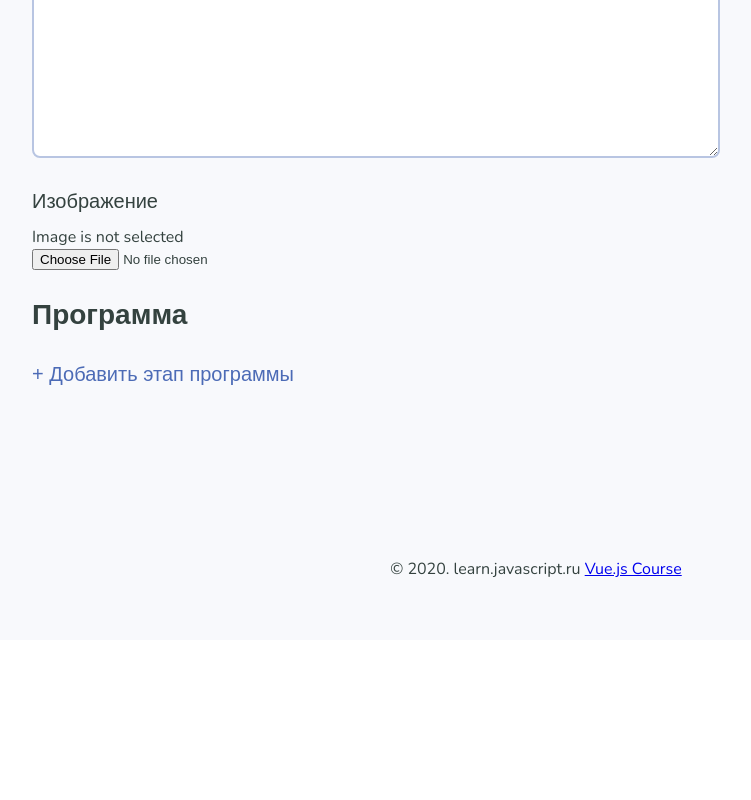
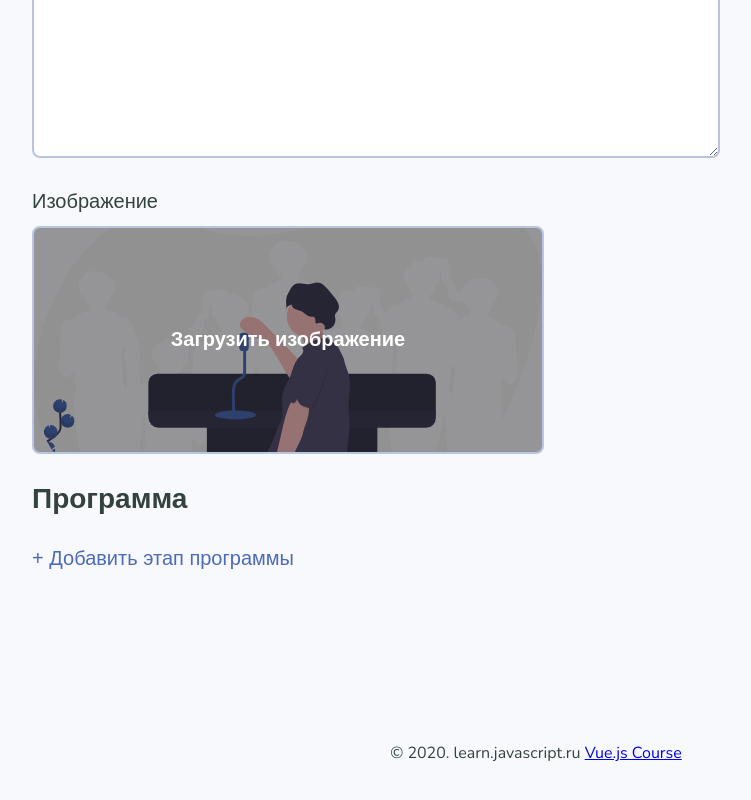
Before and after one commit to aSosunoff/Meetup, a Vue app: page /create in a window 1280 px wide. Shown: the part 734-1534 px from the top of the page, without its empty margins (104-855 px from the left). Before the commit the page ends 1374 px from the top, so only its background shows below. Built offline with nearby package versions, Linux system fonts and the light colour scheme.

Commit message:
added image uploader component

```diff
--- a/src/components/ImageUploader.vue
+++ b/src/components/ImageUploader.vue
@@ -1,30 +1,142 @@
 <template>
-	<div @click.stop="fileSelected">
-		<p v-if="value">Selected ImageId = {{ value }}</p>
-		<p v-else>Image is not selected</p>
-		<input type="file" @click.prevent />
+	<div class="image-uploader">
+		<label
+			class="image-uploader__preview"
+			:class="{
+				'image-uploader__preview-loading': statusCurent === 'expect'
+			}"
+			:style="{ '--bg-image': image }"
+			@click="openModalNative"
+		>
+			<span>{{ title }}</span>
+			<input
+				type="file"
+				accept="image/*"
+				class="form-control-file"
+				@change="change"
+				ref="fileControl"
+				:disabled="statusCurent === 'expect'"
+			/>
+		</label>
 	</div>
 </template>
 
 <script>
+/* eslint-disable max-len */
+import { ImageService } from '@/utils/helpful';
+
+const status = {
+	load: 'Загрузить изображение',
+	expect: 'Загрузка...',
+	success: 'Удалить изображение'
+};
+
 export default {
 	name: 'ImageUploader',
 
+	data() {
+		return {
+			statusCurent: 'load'
+		};
+	},
+
 	props: {
-		value: Number
+		imageId: {
+			type: Number,
+			default: null
+		}
 	},
 
 	model: {
-		prop: 'value',
+		prop: 'imageId',
 		event: 'change'
 	},
 
 	methods: {
-		fileSelected() {
-			this.$emit('change', Math.round(Math.random() * 10) || null);
+		clear() {
+			if (this.$refs.fileControl.value) {
+				try {
+					this.$refs.fileControl.value = '';
+					// for IE11, latest Chrome/Firefox/Opera...
+				} catch (err) {
+					//
+				}
+				if (this.$refs.fileControl.value) {
+					// for IE5 ~ IE10
+					const form = document.createElement('form');
+					const { parentNode } = this.$refs.fileControl;
+					const ref = this.$refs.fileControl.nextSibling;
+					form.appendChild(this.$refs.fileControl);
+					form.reset();
+					parentNode.insertBefore(this.$refs.fileControl, ref);
+				}
+			}
+		},
+		openModalNative(e) {
+			if (this.imageId !== null) {
+				e.preventDefault();
+				this.$emit('change', null);
+				this.statusCurent = 'load';
+				this.clear();
+			}
+		},
+		change({ target }) {
+			const [file] = target.files;
+			this.statusCurent = 'expect';
+			ImageService.uploadImage(file).then(({ id }) => {
+				this.statusCurent = 'success';
+				this.$emit('change', id);
+			});
+		}
+	},
+
+	computed: {
+		title() {
+			return this.imageId !== null ? status.success : status[this.statusCurent];
+		},
+		image() {
+			return this.imageId === null ? null : `url(${ImageService.getImageURL(this.imageId)})`;
 		}
 	}
 };
 </script>
 
-<style scoped></style>
+<style scoped>
+.image-uploader .form-control-file {
+	opacity: 0;
+	height: 0;
+}
+
+.image-uploader .image-uploader__preview {
+	--bg-image: var(--default-cover);
+	background-size: cover;
+	background-position: center;
+	background-image: linear-gradient(0deg, rgba(0, 0, 0, 0.4), rgba(0, 0, 0, 0.4)), var(--bg-image);
+	border: 2px solid var(--blue-light);
+	border-radius: 8px;
+	transition: 0.2s border-color;
+	cursor: pointer;
+	display: flex;
+	flex-direction: column;
+	align-items: center;
+	justify-content: center;
+	max-width: 512px;
+	height: 228px;
+}
+
+.image-uploader .image-uploader__preview > span {
+	color: var(--white);
+	font-family: 'Nunito', sans-serif;
+	font-weight: 600;
+	font-size: 20px;
+	line-height: 28px;
+}
+
+.image-uploader .image-uploader__preview:hover {
+	border-color: var(--blue);
+}
+
+.image-uploader .image-uploader__preview.image-uploader__preview-loading {
+	cursor: no-drop;
+}
+</style>
--- /dev/null
+++ b/src/utils/helpful.js
@@ -0,0 +1,26 @@
+// eslint-disable-next-line import/prefer-default-export
+export const ImageService = {
+	/**
+	 * Загружает файл на сервер и получает
+	 * https://course-vue.javascript.ru/api/#/Images/ImagesController_uploadImage
+	 * @param {File} file - файл, который требуется загрузить
+	 * @return {Promise<Object>} - объект с ID изображения
+	 */
+	// eslint-disable-next-line no-unused-vars
+	uploadImage(/* file */) {
+		return new Promise(resolve => {
+			setTimeout(() => {
+				resolve({ id: 1 });
+			}, 500);
+		});
+	},
+
+	/**
+	 * Возвращает ссылку на изображение по ID
+	 * @param id - ID изображения
+	 * @return {string} - ссылка на изображение
+	 */
+	getImageURL(id) {
+		return id !== null ? `${process.env.VUE_APP_API_URL}/images/${id}` : null;
+	}
+};
--- a/src/views/FormPage.vue
+++ b/src/views/FormPage.vue
@@ -38,7 +38,7 @@
 					</div>
 					<div class="form-group">
 						<label class="form-label">Изображение</label>
-						<ImageUploader v-model="meetupLocal.imageId" class="image-uploader" />
+						<ImageUploader v-model="meetupLocal.imageId" />
 					</div>
 				</fieldset>
 
```
